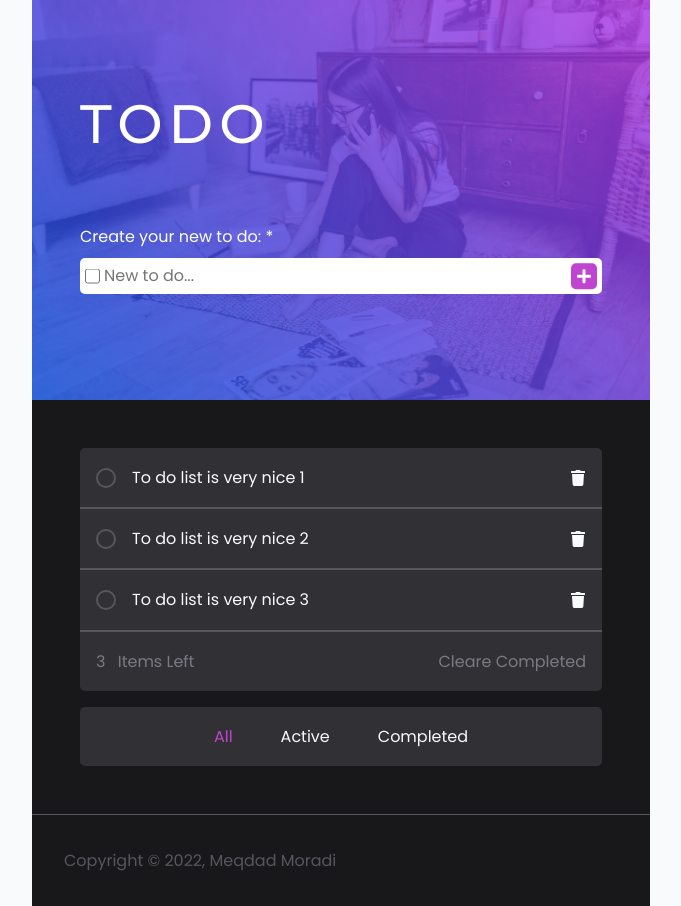
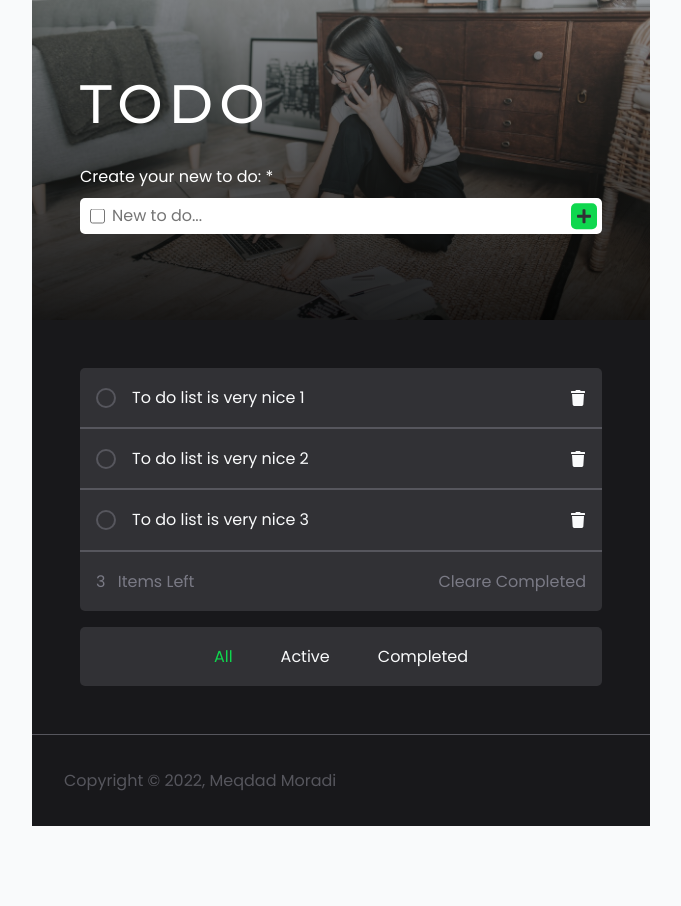
Before and after one commit to Meqdad-Moradi/todo, a React (Create React App) app: page / in a window 1280 px wide. Shown: the whole page, without its empty margins (299-980 px from the left). After the commit the page ends 826 px from the top, so only its background shows below. Built offline with nearby package versions, Linux system fonts and the light colour scheme.

Commit message:
set complete functionality added

```diff
--- a/src/App.js
+++ b/src/App.js
@@ -36,7 +36,7 @@ function App() {
    // show tasks are done
    const showCompletedTasks = () => {
       const tasksDone = tasks.filter((item) => item.completed === true);
-      setTasks(tasksDone);
+      console.log(tasksDone);
    };
 
    return (
--- a/src/assets/style/_color.scss
+++ b/src/assets/style/_color.scss
@@ -6,7 +6,8 @@ $dark: hsl(240, 4%, 20%);
 $midGray: hsl(240, 4%, 35%);
 $gray: hsl(240, 4%, 50%);
 $danger: hsl(0, 100%, 64%);
-
+$green: hsl(139, 87%, 45%);
+$yellow: hsl(57, 94%, 63%);
 // neutral colors
 
 $neutral: hsl(293, 49%, 55%);
--- a/src/assets/style/_header.scss
+++ b/src/assets/style/_header.scss
@@ -1,9 +1,9 @@
 .header {
-   min-height: 50vh;
+   min-height: 40vh;
    background: linear-gradient(
-         45deg,
-         rgba(12, 79, 224, 0.8),
-         rgba(175, 52, 231, 0.8)
+         180deg,
+         rgba(#3c4145, 0.5) 0%,
+         rgba(#000000, 0.88) 100%
       ),
       url("./../images/background.jpg") no-repeat center / cover;
 
@@ -40,13 +40,13 @@
          border-radius: 5px;
          outline: none;
          font-size: 1rem;
-         padding: 0.3em 2.3em 0.3em 1.5em;
+         padding: 0.3em 2.5em 0.3em 2em;
       }
 
       .form-control.check {
          position: absolute;
          top: 50%;
-         left: 5px;
+         left: 10px;
          transform: translateY(-50%);
          display: flex;
 
@@ -55,7 +55,7 @@
          }
 
          input#checkbox {
-            accent-color: $primary;
+            accent-color: $green;
             align-self: start;
             min-width: auto;
             height: 15px;
@@ -102,8 +102,8 @@
       top: 50%;
       right: 5px;
       transform: translateY(-50%);
-      background-color: $primary;
-      color: $white;
+      background-color: $green;
+      color: $dark;
       padding: 0.3em;
       display: grid;
       align-items: center;
@@ -113,6 +113,7 @@
       &:hover,
       &:active {
          background-color: $dark;
+         color: $white;
       }
    }
 }
--- a/src/assets/style/_todoFilter.scss
+++ b/src/assets/style/_todoFilter.scss
@@ -19,12 +19,12 @@
          transition: all 0.3s ease-in-out;
 
          &.active {
-            color: $primary;
+            color: $green;
          }
 
          &:hover,
          &:active {
-            color: $primary;
+            color: $green;
          }
       }
    }
--- a/src/assets/style/_todoList.scss
+++ b/src/assets/style/_todoList.scss
@@ -31,14 +31,16 @@
          .check {
             font-size: 0.8rem;
             display: none;
+            color: $dark;
          }
 
          &.active {
             background: linear-gradient(
                -45deg,
-               rgba(12, 79, 224, 0.8),
-               rgba(175, 52, 231, 0.8)
+               $green,
+               $yellow
             );
+            border-color: transparent;
 
             .check {
                display: block;
--- a/src/assets/style/style.css
+++ b/src/assets/style/style.css
@@ -86,8 +86,9 @@ select {
 }
 
 .header {
-  min-height: 50vh;
-  background: linear-gradient(45deg, rgba(12, 79, 224, 0.8), rgba(175, 52, 231, 0.8)), url("./../images/background.jpg") no-repeat center/cover;
+  min-height: 40vh;
+  background: -webkit-gradient(linear, left top, left bottom, from(rgba(60, 65, 69, 0.5)), to(rgba(0, 0, 0, 0.88))), url("./../images/background.jpg") no-repeat center/cover;
+  background: linear-gradient(180deg, rgba(60, 65, 69, 0.5) 0%, rgba(0, 0, 0, 0.88) 100%), url("./../images/background.jpg") no-repeat center/cover;
   display: -ms-grid;
   display: grid;
   -ms-grid-columns: 1fr;
@@ -128,13 +129,13 @@ select {
   border-radius: 5px;
   outline: none;
   font-size: 1rem;
-  padding: 0.3em 2.3em 0.3em 1.5em;
+  padding: 0.3em 2.5em 0.3em 2em;
 }
 
 .header form .form-control.check {
   position: absolute;
   top: 50%;
-  left: 5px;
+  left: 10px;
   -webkit-transform: translateY(-50%);
           transform: translateY(-50%);
   display: -webkit-box;
@@ -147,7 +148,7 @@ select {
 }
 
 .header form .form-control.check input#checkbox {
-  accent-color: #bf44cf;
+  accent-color: #0fd74e;
   -ms-flex-item-align: start;
       -ms-grid-row-align: start;
       align-self: start;
@@ -198,8 +199,8 @@ select {
   right: 5px;
   -webkit-transform: translateY(-50%);
           transform: translateY(-50%);
-  background-color: #bf44cf;
-  color: white;
+  background-color: #0fd74e;
+  color: #313135;
   padding: 0.3em;
   display: -ms-grid;
   display: grid;
@@ -214,6 +215,7 @@ select {
 
 .header .submit-btn:hover, .header .submit-btn:active {
   background-color: #313135;
+  color: white;
 }
 
 .todo-list-container {
@@ -280,10 +282,12 @@ select {
 .todo-list .todo-item .complete .check {
   font-size: 0.8rem;
   display: none;
+  color: #313135;
 }
 
 .todo-list .todo-item .complete.active {
-  background: linear-gradient(-45deg, rgba(12, 79, 224, 0.8), rgba(175, 52, 231, 0.8));
+  background: linear-gradient(-45deg, #0fd74e, #f9f048);
+  border-color: transparent;
 }
 
 .todo-list .todo-item .complete.active .check {
@@ -395,11 +399,11 @@ select {
 }
 
 .todo-filter-container .todo-filter .filter-btn.active {
-  color: #bf44cf;
+  color: #0fd74e;
 }
 
 .todo-filter-container .todo-filter .filter-btn:hover, .todo-filter-container .todo-filter .filter-btn:active {
-  color: #bf44cf;
+  color: #0fd74e;
 }
 
 .footer {
--- /dev/null
+++ b/src/components/Todo.jsx
@@ -0,0 +1,31 @@
+import React, { useState } from "react";
+import { FaCheck, FaTrash } from "react-icons/fa";
+
+const Todo = ({ tasks, item, onDelete }) => {
+   const [complete, setComplete] = useState(false);
+   const { id, title } = item;
+
+   // make task complete
+   const taskCompleted = () => {
+      const item = tasks.filter((task) => task.id === id);
+      setComplete(!complete);
+      console.log(item);
+   };
+
+   return (
+      <li className={`todo-item ${complete ? "active" : ""}`}>
+         <span
+            className={complete ? "complete active" : "complete"}
+            onClick={() => taskCompleted(id)}
+         >
+            <FaCheck className="check" />
+         </span>
+         {title}
+         <span className="delete" onClick={() => onDelete(id)}>
+            <FaTrash />
+         </span>
+      </li>
+   );
+};
+
+export default Todo;
--- a/src/components/TodoList.jsx
+++ b/src/components/TodoList.jsx
@@ -1,34 +1,18 @@
-import React, { useState } from "react";
-import { FaCheck, FaTrash } from "react-icons/fa";
+import React from "react";
+import Todo from "./Todo";
 
 const TodoList = ({ tasks, onDelete, onClear }) => {
-   const [complete, setComplete] = useState(false);
-
-   // make task complete
-   const taskCompleted = (id) => {
-      const item = tasks.filter((task) => task.id === id);
-      setComplete(!complete);
-      console.log(item);
-   };
-
    return (
       <div className="todo-list-container">
          <ul className="todo-list">
             {tasks.map((item, index) => {
-               const { id, title } = item;
                return (
-                  <li className="todo-item" key={index}>
-                     <span
-                        className={complete ? "complete active" : "complete"}
-                        onClick={() => taskCompleted(id)}
-                     >
-                        <FaCheck className="check" />
-                     </span>
-                     {title}
-                     <span className="delete" onClick={() => onDelete(id)}>
-                        <FaTrash />
-                     </span>
-                  </li>
+                  <Todo
+                     key={index}
+                     item={item}
+                     onDelete={onDelete}
+                     tasks={tasks}
+                  />
                );
             })}
          </ul>
```
Also changed, not shown: 1 other file (tests, documents, lock files or other folders).
